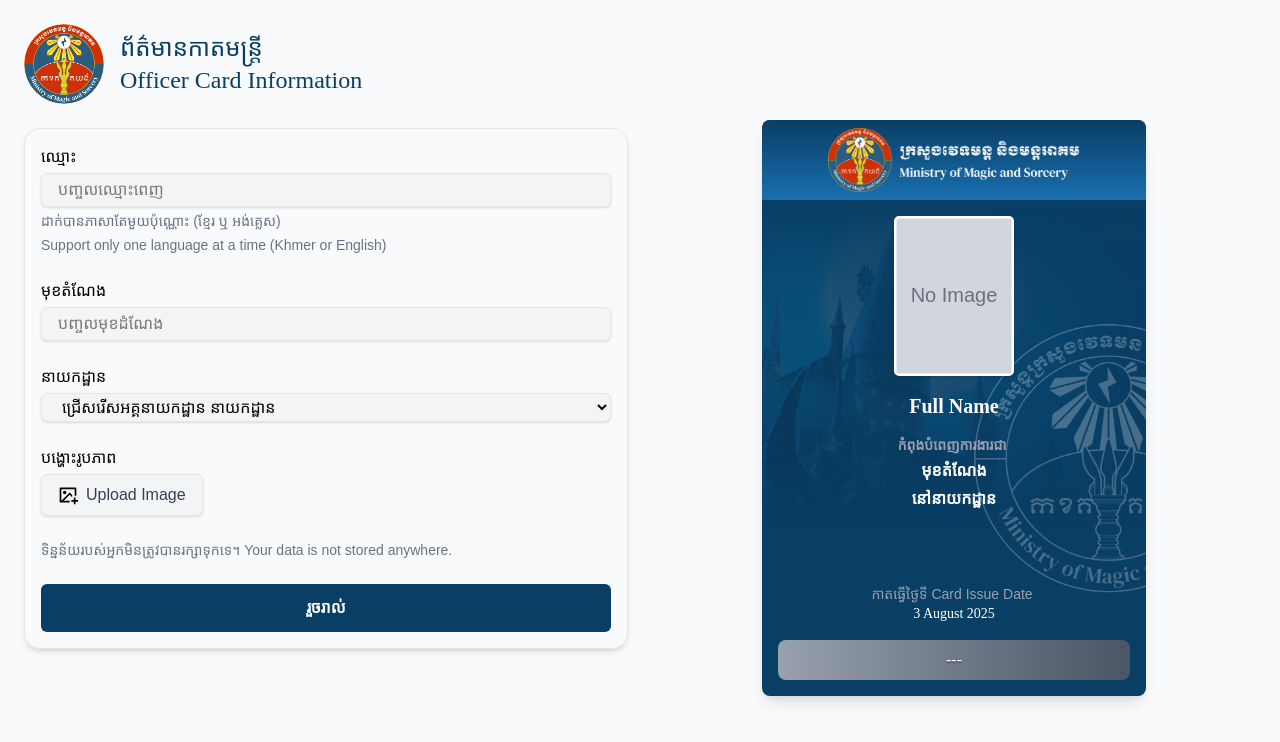
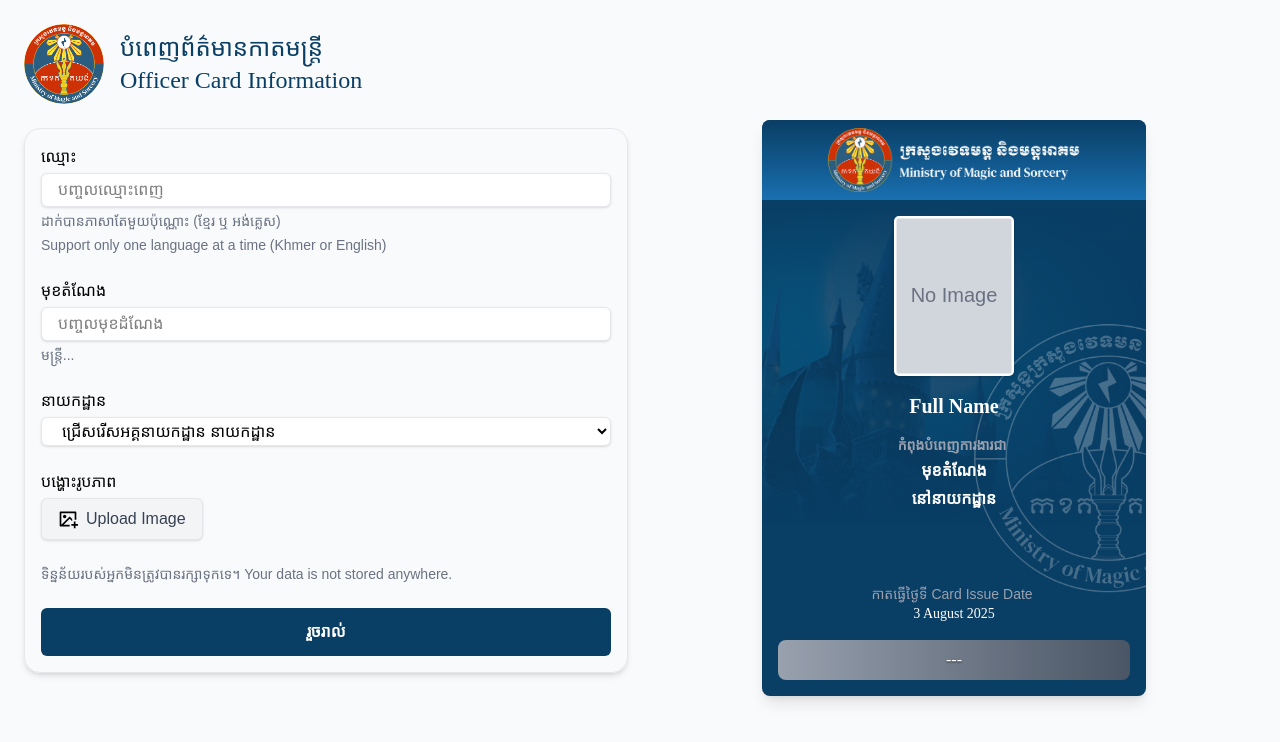
Before and after one commit to MonyDeth/newcard, a Nuxt app: page / in a window 1280 px wide. Shown: the top 742 px of the page. Built offline with nearby package versions, Linux system fonts and the light colour scheme; a web font is replaced by a local one.

Commit message:
minor ui changes to card and buttons

```diff
--- a/app/app.vue
+++ b/app/app.vue
@@ -25,9 +25,12 @@
 <script setup>
 import { ref, nextTick, onMounted } from 'vue'
 import { gsap } from 'gsap'
-
+definePageMeta({
+  title: 'Your Page Title', // 🔁 Change this to your desired title
+})
 const loader = ref(null)
 const loaderContent = ref(null)
+
 
 onMounted(async () => {
   await nextTick()
--- a/app/pages/index.vue
+++ b/app/pages/index.vue
@@ -7,7 +7,7 @@
       <div class="flex items-center gap-4 mb-6">
         <img src="/images/logo.png" alt="Logo" class="w-16 sm:w-20 rounded-full object-cover" />
         <div class="text-[#093E65]">
-          <h2 class="text-base sm:text-2xl">ព័ត៌មានកាតមន្ត្រី</h2>
+          <h2 class="text-base sm:text-2xl">បំពេញព័ត៌មានកាតមន្ត្រី</h2>
           <h2 class="text-base sm:text-2xl font-dm-serif">Officer Card Information</h2>
         </div>
       </div>
@@ -22,7 +22,7 @@
             id="name"
             v-model="name"
             type="text"
-            class="w-full border border-gray-200 bg-gray-100 rounded-md px-4 py-1 shadow-sm focus:outline-none focus:ring-2 focus:ring-blue-900 focus:border-transparent"
+            class="w-full border border-gray-200 bg-white rounded-md px-4 py-1 shadow-sm focus:outline-none focus:ring-2 focus:ring-blue-900 focus:border-transparent"
             placeholder="បញ្ចូលឈ្មោះពេញ"
             required
           />
@@ -38,10 +38,13 @@
             id="position"
             v-model="position"
             type="text"
-            class="w-full border border-gray-200 bg-gray-100 rounded-md px-4 py-1 shadow-sm focus:outline-none focus:ring-2 focus:ring-blue-900 focus:border-transparent"
+            class="w-full border border-gray-200 bg-white rounded-md px-4 py-1 shadow-sm focus:outline-none focus:ring-2 focus:ring-blue-900 focus:border-transparent"
             placeholder="បញ្ចូលមុខដំណែង"
             required
           />
+                  <p
+          class="text-sm text-gray-500 mt-1"
+        >មន្ត្រី...</p>
         </div>
 
         <div>
@@ -49,7 +52,7 @@
           <select
             id="department"
             v-model="department"
-            class="w-full border border-gray-200 bg-gray-100 rounded-md px-4 py-1 shadow-sm focus:outline-none focus:ring-2 focus:ring-blue-900 focus:border-transparent"
+            class="w-full border border-gray-200 bg-white rounded-md px-4 py-1 shadow-sm focus:outline-none focus:ring-2 focus:ring-blue-900 focus:border-transparent"
             required
           >
             <option disabled value>ជ្រើសរើសអគ្គនាយកដ្ឋាន នាយកដ្ឋាន</option>
--- a/nuxt.config.ts
+++ b/nuxt.config.ts
@@ -11,4 +11,9 @@ export default defineNuxtConfig({
       tailwindcss(),
     ],
   },
+  app: {
+    head: {
+      title: 'MMS Card', // fallback
+    },
+  },
 });
```
Also changed, not shown: 1 other file (tests, documents, lock files or other folders).
